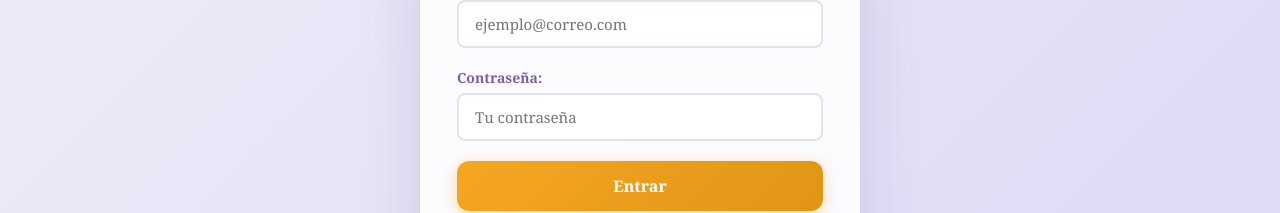
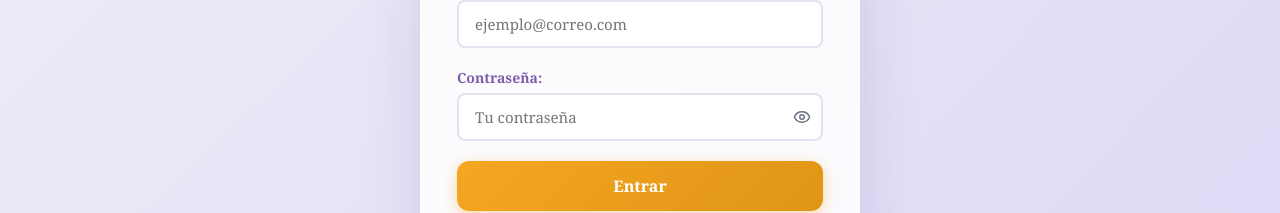
Before and after one commit to Kari16na/EduAudio-IA, a React (Vite) app: page / in a window 1280 px wide. Both pictures are taken after a click on the button "Iniciar Sesión". Shown: the part 383-596 px from the top of the page. Built offline with nearby package versions, Linux system fonts and the light colour scheme; no server answers.

Commit message:
Update Login.jsx

```diff
--- a/src/Pages/Login.jsx
+++ b/src/Pages/Login.jsx
@@ -1,12 +1,13 @@
 import { useState } from "react";
-import { KeyRound, AlertCircle } from "lucide-react";
+import { KeyRound, AlertCircle, Eye, EyeOff } from "lucide-react";
 import FormCard from "../Components/FormCard";
-import { API_URL } from "../config";   // ahora API_URL viene de process.env
+import { API_URL } from "../config";
 import styles from "./Login.module.css";
 
 export default function Login({ onNavigate }) {
   const [email, setEmail] = useState("");
   const [password, setPassword] = useState("");
+  const [showPassword, setShowPassword] = useState(false);
   const [error, setError] = useState(null);
 
   async function handleLogin() {
@@ -16,7 +17,6 @@ export default function Login({ onNavigate }) {
     }
     setError(null);
     try {
-      // Se utiliza API_URL para reemplazar localhost
       const res = await fetch(`${API_URL}/users/login`, {
         method: "POST",
         headers: { "Content-Type": "application/json" },
@@ -61,14 +61,35 @@ export default function Login({ onNavigate }) {
 
       <div className={styles.fieldGroup}>
         <label className={styles.label}>Contraseña:</label>
+        <div style={{ position: "relative", width: "100%" }}>
           <input
             className={styles.input}
-          type="password"
+            type={showPassword ? "text" : "password"}
             data-testid="login-password"
             placeholder="Tu contraseña"
             value={password}
             onChange={(e) => setPassword(e.target.value)}
+            style={{ paddingRight: "40px", width: "100%", boxSizing: "border-box" }}
           />
+          <button
+            type="button"
+            onClick={() => setShowPassword(!showPassword)}
+            style={{
+              position: "absolute",
+              right: "12px",
+              top: "50%",
+              transform: "translateY(-50%)",
+              background: "transparent",
+              border: "none",
+              cursor: "pointer",
+              color: "#6b7280",
+              display: "flex",
+              alignItems: "center"
+            }}
+          >
+            {showPassword ? <EyeOff size={18} /> : <Eye size={18} />}
+          </button>
+        </div>
       </div>
 
       {error && (
```
Lines whose indentation alone changed are shown as unchanged.
